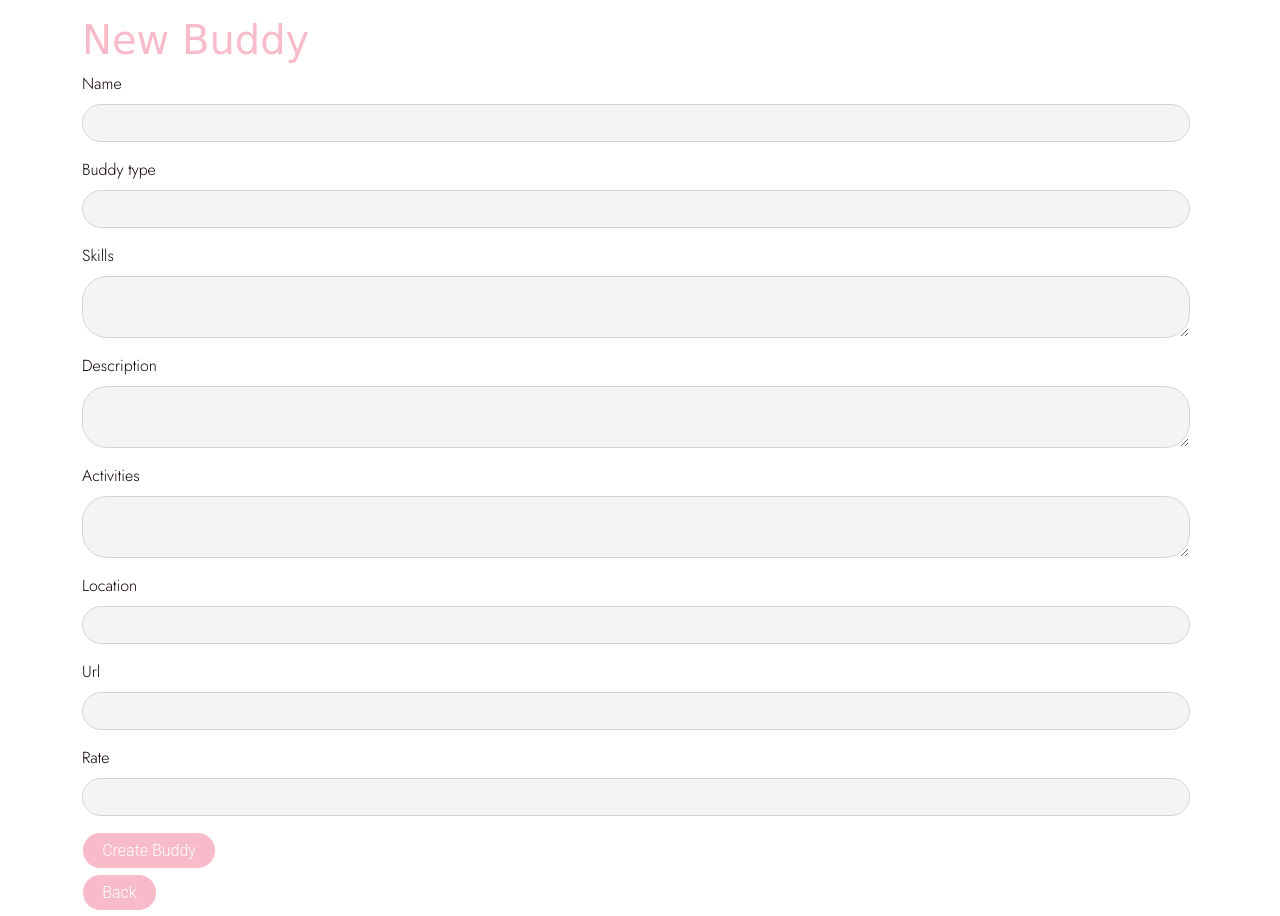
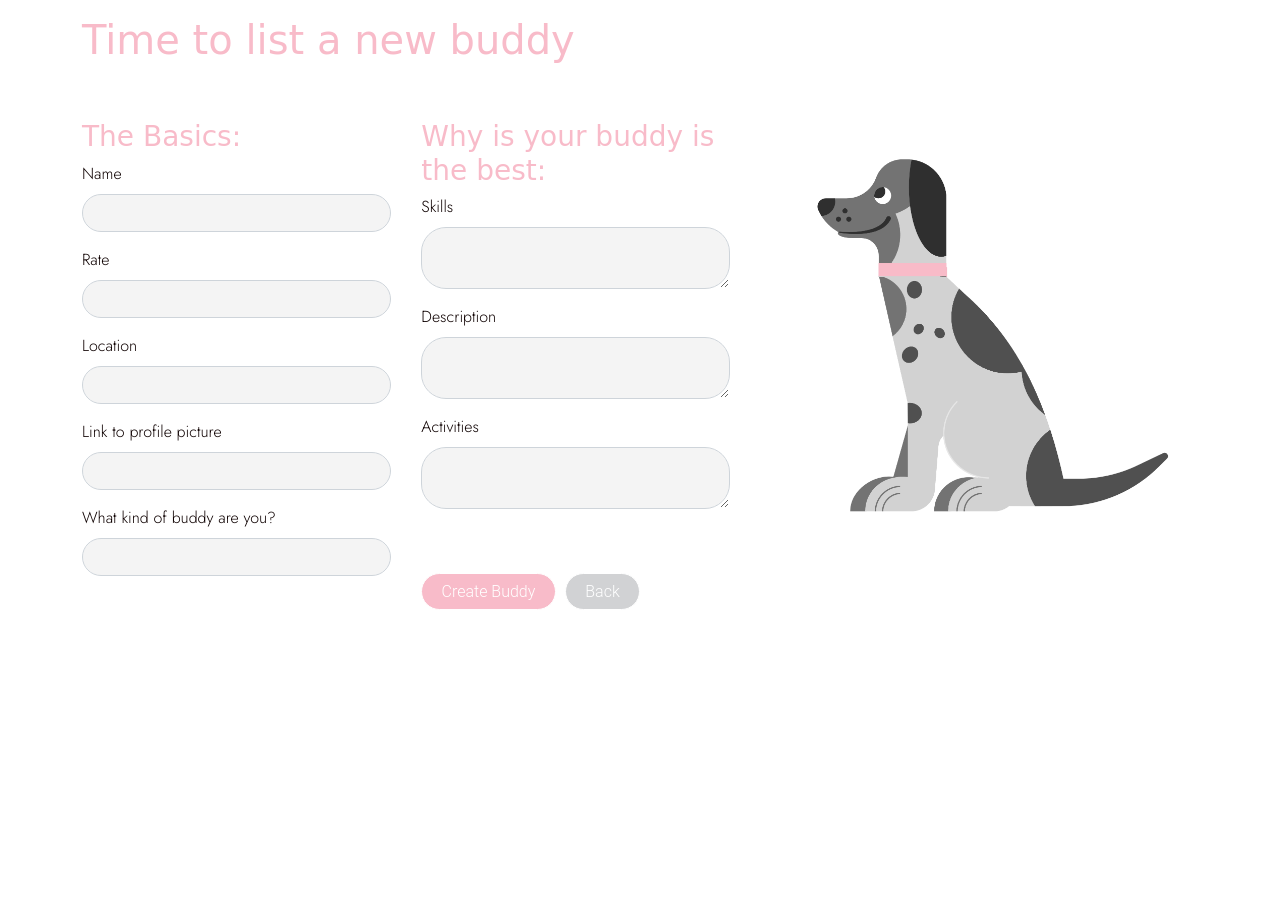
Before and after one commit to Gumboots1993/Airbud, a Rails app: page /buddies/new in a window 1280 px wide. Shown: the part 107-1023 px from the top of the page. After the commit the page ends 716 px from the top, so only its background shows below. Run offline with Rails 7, Linux system fonts and the light colour scheme; style sheets or scripts are compiled from the project's sources; parts of the project's set-up code (start-up, migrations or seed data) failed here and were passed over; some libraries are stand-ins or nearby versions; some web fonts are replaced.

Commit message:
made the buddy booking form pretty

```diff
--- a/app/assets/stylesheets/components/_form.scss
+++ b/app/assets/stylesheets/components/_form.scss
@@ -22,3 +22,7 @@
   color:#000000;
   background-color:#FFFFFF;
 }
+
+.form_div {
+margin-right: 30px;
+}
--- a/app/assets/stylesheets/pages/_index.scss
+++ b/app/assets/stylesheets/pages/_index.scss
@@ -1,5 +1,7 @@
 // Import page-specific CSS files here.
 @import "home";
+@import "show";
+
 .buddy-img {
   border-radius: 25px;
   object-fit: cover;
--- /dev/null
+++ b/app/assets/stylesheets/pages/_show.scss
@@ -0,0 +1,7 @@
+.form_wrapper {
+  display: flex;
+}
+.pic_of_doggo img {
+  width: 400px;
+  margin-left: 30px;
+}
--- a/app/views/buddies/new.html.erb
+++ b/app/views/buddies/new.html.erb
@@ -1,18 +1,35 @@
 <div class="container">
+  <h1>Time to list a new buddy</h1>
+  <br>
+  <br>
     <div class="form">
-    <h1>New Buddy</h1>
       <%= simple_form_for @buddy do |f| %>
+      <div class="form_wrapper">
+        <div class="form_div">
+          <h3>The Basics:</h3>
           <%= f.input :name  %>
-      <%= f.input :buddy_type, :collection => %w[Dog Cat Human Object Other] %>
+          <%= f.input :rate %>
+          <%= f.input :location  %>
+          <%= f.input :url,  label: "Link to profile picture" %>
+          <%= f.input :buddy_type, label: "What kind of buddy are you?", :collection => %w[Dog Cat Human Object Other] %>
+        </div>
+        <div class="form_div">
+          <h3>Why is your buddy is the best:</h3>
           <%= f.input :skills  %>
           <%= f.input :description %>
           <%= f.input :activities  %>
-      <%= f.input :location  %>
-      <%= f.input :url  %>
-      <%= f.input :rate %>
+          <br>
+          <br>
           <%= f.button :submit, :class => "btn btn-primary" %>
+          <%= link_to 'Back', buddies_path, :class => "btn btn-info" %>
+        </div>
+            <div class="pic_of_doggo">
+      <%= image_tag "Doggo.png" %>
+    </div>
+      </div>
       <% end %>
 
-    <%= link_to 'Back', buddies_path, :class => "btn btn-primary" %>
+
   </div>
 </div>
+<br>
```
Also changed, not shown: app/assets/images/Doggo.png (added). Lines whose indentation alone changed are shown as unchanged.
